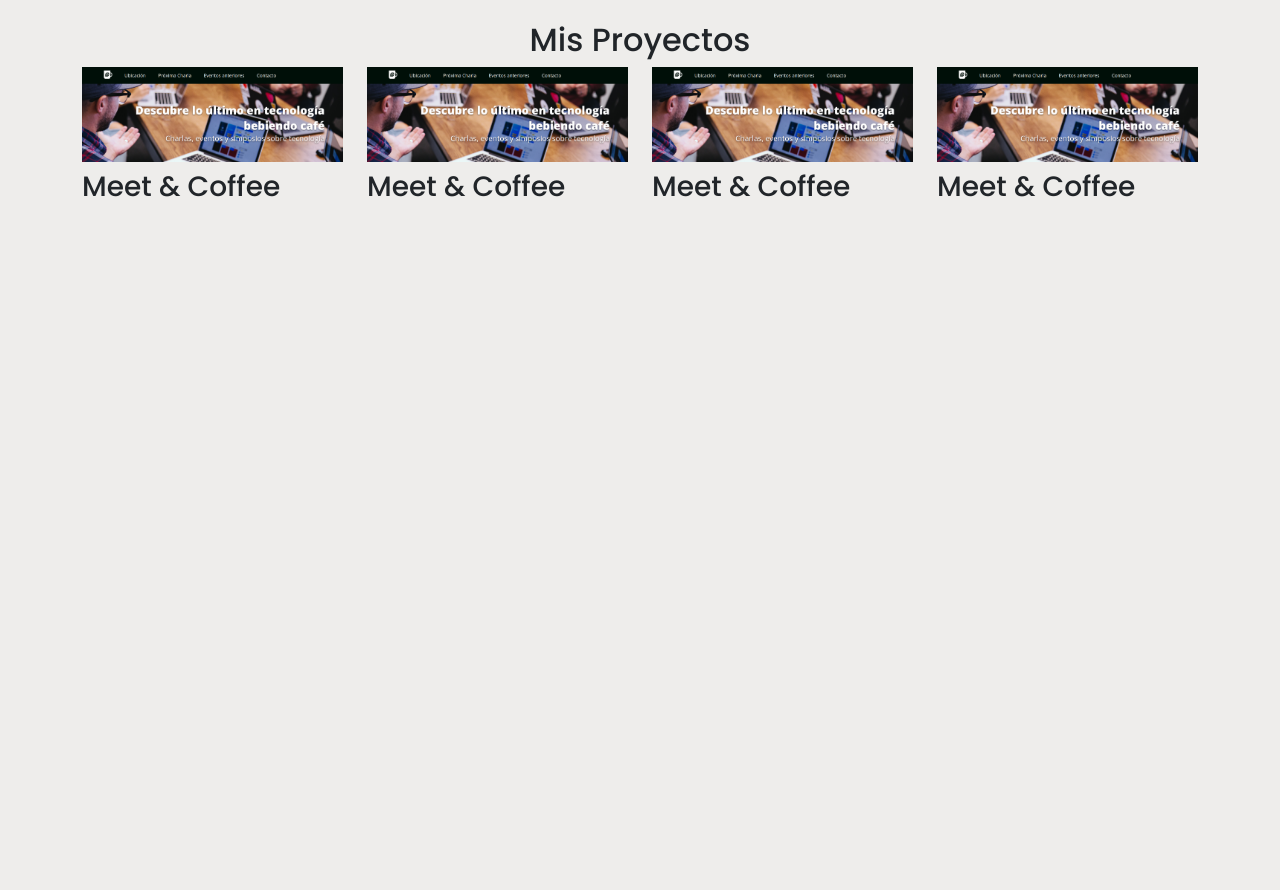
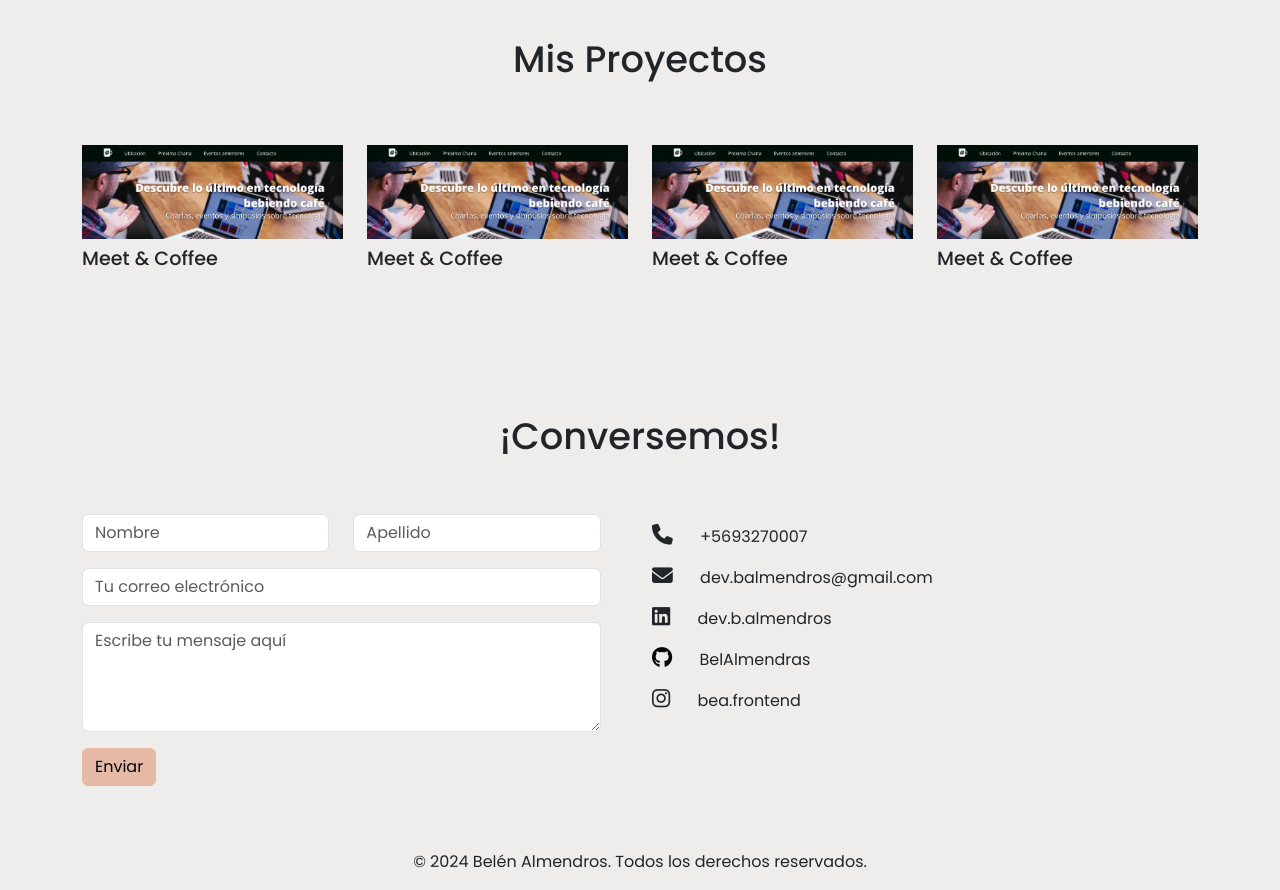
Before and after one commit to BelAlmendras/Mi-portafolio, a website: page index.html in a window 1280 px wide. Shown: the part 841-1731 px from the top of the page. Before the commit the page ends 1069 px from the top, so only its background shows below. Drawn offline with Linux system fonts and the light colour scheme; a web font is replaced by a local one.

Commit message:
faltan los link

```diff
--- /dev/null
+++ b/assets/scss/layouts/_contacto.scss
@@ -0,0 +1,22 @@
+.contacto{
+    padding: 5%;
+}
+.contacto h2{
+    font-size: 2.3em;
+padding-top: 5%;
+padding-bottom: 0;
+}
+.contacto form{
+    padding-right: 5%;
+}
+.contacto p{
+    font-size: 1em;
+    text-align: left;
+}
+.contacto i{
+    font-size: 1.3em;
+    padding-right: 5%;
+}
+.contacto .fa-github{
+    margin-right: 0%;
+}
--- /dev/null
+++ b/assets/scss/layouts/_mis-proyectos.scss
@@ -0,0 +1,10 @@
+.mis-proyectos{
+   padding-top: 7%;
+}
+.mis-proyectos h2{
+    font-size: 2.3em;
+    padding-bottom: 5%;
+}
+.mis-proyectos h3{
+    font-size: 1.2em;
+}
--- a/assets/scss/main.scss
+++ b/assets/scss/main.scss
@@ -5,6 +5,8 @@
 @import "./layouts/navbar";
 @import  "./layouts/inicio";
 @import "./layouts/mis-habilidades";
+@import "./layouts/mis-proyectos";
+@import "./layouts/contacto";
 
 //componentes
 @import "./components/inicio__boton";
--- a/index.html
+++ b/index.html
@@ -15,7 +15,7 @@
 </head>
 
 <body>
-    <nav class="navbar navbar-expand-lg navbar-light">
+    <nav class="navbar navbar-expand-lg navbar-light fixed-top">
         <a class="navbar-brand primary px-5" href="#">Belén<span class="secondary">Almendros</span></a>
         <button class="navbar-toggler" type="button" data-toggle="collapse" data-target="#navbarNav"
             aria-controls="navbarNav" aria-expanded="false" aria-label="Toggle navigation">
@@ -110,7 +110,45 @@
             </div>
         </div>
     </section>
-
+    <section class="contacto">
+        <div class="container">
+            <h2 class="text-center">¡Conversemos!</h2>
+            <div class="row align-items-center">
+                <div class="col-md-6">
+                    <form>
+                        <div class="row mb-3 mt-5">
+                            <div class="col-md-6">
+                                <input type="text" class="form-control" placeholder="Nombre" required>
+                            </div>
+                            <div class="col-md-6">
+                                <input type="text" class="form-control" placeholder="Apellido" required>
+                            </div>
+                        </div>
+                        <div class="mb-3">
+                            <input type="email" class="form-control" placeholder="Tu correo electrónico" required>
+                        </div>
+                        <div class="mb-3">
+                            <textarea class="form-control" rows="4" placeholder="Escribe tu mensaje aquí"
+                                required></textarea>
+                        </div>
+                        <button type="submit" class="btn btn-secondary">Enviar</button>
+                    </form>
+                </div>
+                <div class="col-md-6">
+                    <p><i class="fa-solid fa-phone"></i>+5693270007</p>
+                    <p><i class="fa-solid fa-envelope"></i>dev.balmendros@gmail.com</p>
+                    <p><i class="fa-brands fa-linkedin"></i>dev.b.almendros</p>
+                    <p><i class="fa-brands fa-github"></i>BelAlmendras</p>
+                    <p><i class="fa-brands fa-instagram"></i>bea.frontend</p>
+                </div>
+            </div>
+        </div>
+    </section>
+    <footer class="footer">
+        <div class="container text-center">
+            <p>&copy; 2024 Belén Almendros. Todos los derechos reservados.</p>
+        </div>
+    </footer>
 
 
 
```
Also changed, not shown: assets/css/main.css, 1 other file.
